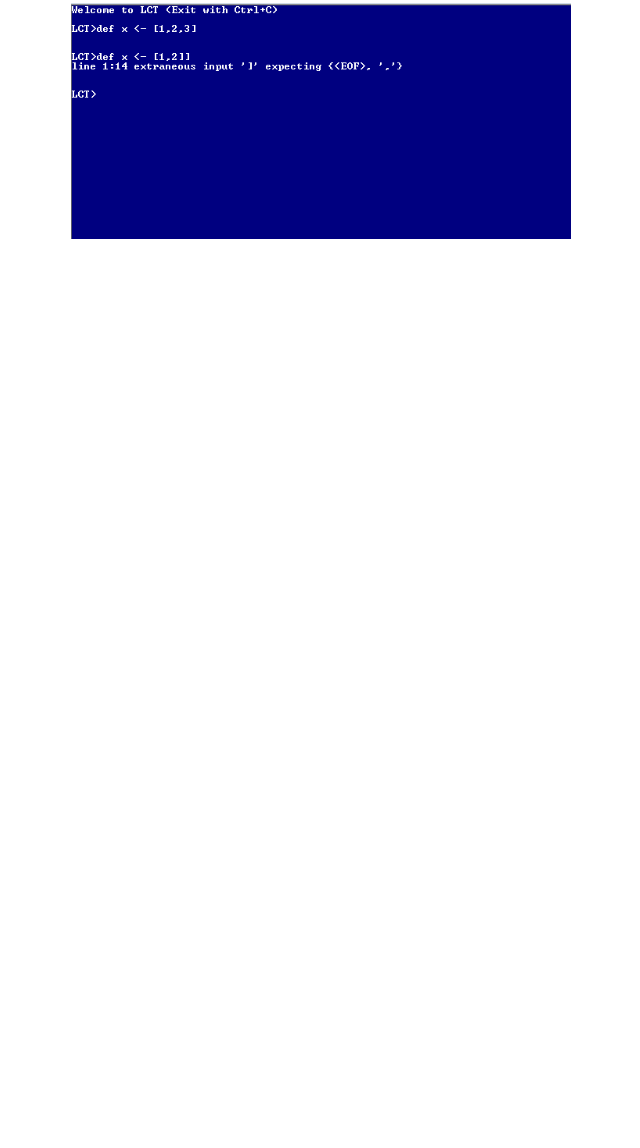
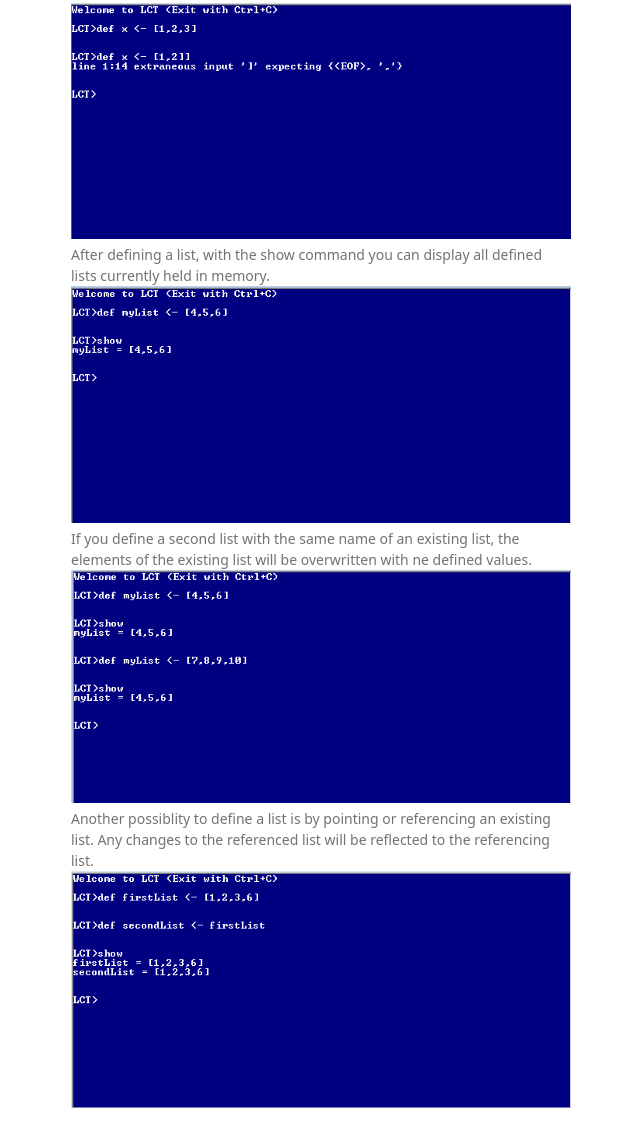
Before and after one commit to haris-kekic/lct, a plain HTML site: page index.html in a window 1280 px wide. Shown: the part 1528-2676 px from the top of the page, without its empty margins (499-1139 px from the left). Before the commit the page ends 1842 px from the top, so only its background shows below. Drawn offline with Linux system fonts and the light colour scheme; a web font is replaced by a local one.

Commit message:
Update index.html

```diff
--- a/index.html
+++ b/index.html
@@ -76,7 +76,18 @@
         <div>
             <img src="Screen3.PNG" />
           </div>
-
+        After defining a list, with the show command you can display all defined lists currently held in memory.
+        <div>
+            <img src="Screen4.PNG" />
+          </div>
+        If you define a second list with the same name of an existing list, the elements of the existing list will be overwritten with ne defined values.
+        <div>
+            <img src="Screen5.PNG" />
+          </div>
+        Another possiblity to define a list is by pointing or referencing an existing list. Any changes to the referenced list will be reflected to the referencing list.
+          <div>
+            <img src="Screen6.PNG" />
+          </div>
         <p>
       </section>
       <footer>
```
